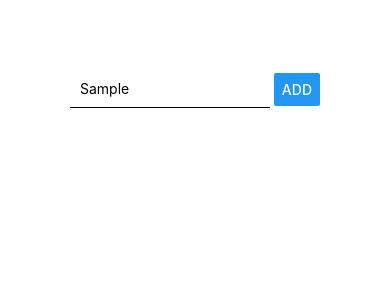
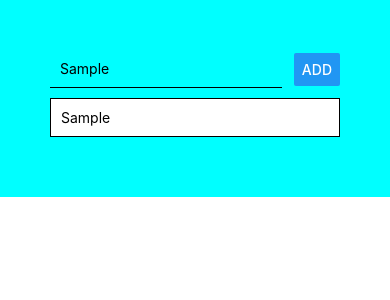
Before and after one commit to tsquaredhere/rn-first-app, a React Native app: screen / in a window 390 px wide. Both pictures are taken after typing "Sample" into the empty fields and a click on the button "ADD". Shown: the top 300 px of the page. Built offline with nearby package versions, Linux system fonts and the light colour scheme.

Commit message:
stylesheet and entries logged

```diff
--- a/App.js
+++ b/App.js
@@ -2,20 +2,33 @@
 import { StyleSheet, Text, View, Button, TextInput } from 'react-native';
 
 export default function App() {
-  const [outputText, setOutputText] = useState('Open up App.js to start working on your app!')
+  const [enteredGoal, setEnteredGoal] = useState('');
   //gives array of 2 elements, first is the ^^ initial default of your state, and then the second is the method you will call to change it.
+  const [myGoals, setMyGoals] = useState([]);
 
+  const goalInputHandler = (enteredText) => {
+    setEnteredGoal(enteredText);
+  }
+  const addGoalHandler = () => {
+    setMyGoals([...myGoals, enteredGoal]);
+    console.log(enteredGoal)
+    //setmyGoals(currentGoals => [..currentGoals, enteredGoal]); <- better because gives you guaranteed state snapshot.
+  }
 
   return (
-    <View style={{padding: 70}}>
+    <View style={styles.screen}>
 
-      <View style={{flexDirection: 'row', justifyContent: 'space-between', alignItems:'center'}}>
-        <TextInput placeholder="Goals"
-        style={{ width: '80%', borderColor: 'black', padding: 10, borderBottomWidth: 1}}
-        />
-        <Button title="ADD" />
+      <View style={styles.inputContainer}>
+        <TextInput
+          placeholder="Goals"
+          style={styles.textInput}
+          onChangeText={goalInputHandler}
+          value={enteredGoal}
+          />
+
+        <Button title="ADD"  onPress={addGoalHandler} />
       </View>
-
+        {myGoals.map((goal) => <View style={styles.listItem}><Text key={goal}>{goal}</Text></View>)}
       <View>
 
       </View>
@@ -25,10 +38,26 @@
 }
 
 const styles = StyleSheet.create({
-  container: {
-    flex: 1,
-    backgroundColor: '#fff',
-    alignItems: 'center',
-    justifyContent: 'center',
+  screen: {
+    backgroundColor: 'aqua',
+    padding: 50
   },
+  inputContainer: {
+    flexDirection: 'row',
+    justifyContent: 'space-between',
+    alignItems: 'center'
+  },
+  textInput: {
+    width: '80%',
+    borderColor: 'black',
+    padding: 10,
+    borderBottomWidth: 1
+  },
+  listItem: {
+    marginVertical: 10,
+    padding: 10,
+    backgroundColor: 'white',
+    borderColor: 'black',
+    borderWidth: 1
+  }
 });
```
